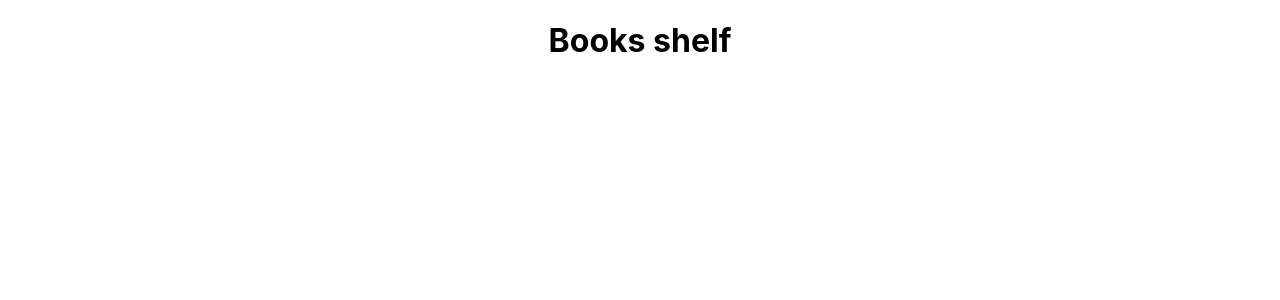
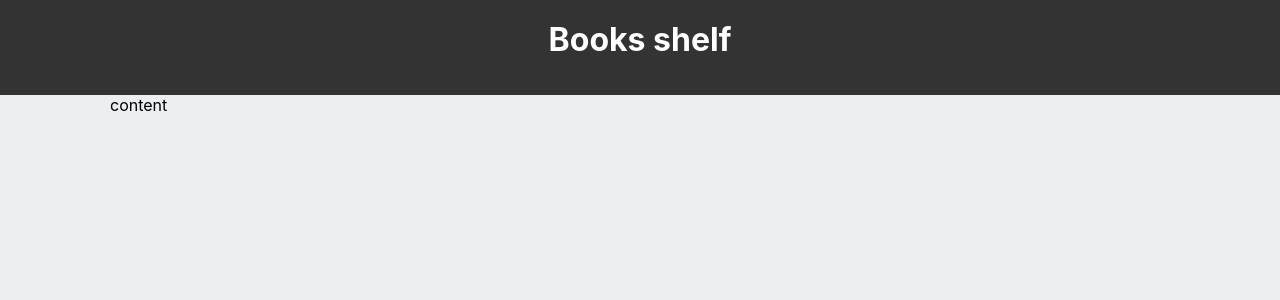
Before and after one commit to FluckyMENDES/the-book-shelf, a React (Create React App) app: page / in a window 1280 px wide. Shown: the top 300 px of the page. Built offline with nearby package versions, Linux system fonts and the light colour scheme.

Commit message:
General page markup. Added Preloader component.

```diff
--- a/src/App.css
+++ b/src/App.css
@@ -1,38 +1,4 @@
-.App {
-  text-align: center;
+.container {
+  max-width: 1060px;
+  margin: 0 auto;
 }
-
-.App-logo {
-  height: 40vmin;
-  pointer-events: none;
-}
-
-@media (prefers-reduced-motion: no-preference) {
-  .App-logo {
-    animation: App-logo-spin infinite 20s linear;
-  }
-}
-
-.App-header {
-  background-color: #282c34;
-  min-height: 100vh;
-  display: flex;
-  flex-direction: column;
-  align-items: center;
-  justify-content: center;
-  font-size: calc(10px + 2vmin);
-  color: white;
-}
-
-.App-link {
-  color: #61dafb;
-}
-
-@keyframes App-logo-spin {
-  from {
-    transform: rotate(0deg);
-  }
-  to {
-    transform: rotate(360deg);
-  }
-}
--- a/src/App.js
+++ b/src/App.js
@@ -1,9 +1,10 @@
 import './App.css';
+import Layout from './components/Layout/Layout';
 
 function App() {
   return (
     <div className="App">
-      <h1>Books shelf</h1>
+      <Layout>content</Layout>
     </div>
   );
 }
--- /dev/null
+++ b/src/components/Header/Header.js
@@ -0,0 +1,14 @@
+import React from 'react';
+import classes from './Header.module.scss';
+
+const Header = () => {
+  return (
+    <header className={classes.Header}>
+      <div className="container">
+        <h1>Books shelf</h1>
+      </div>
+    </header>
+  );
+};
+
+export default Header;
--- /dev/null
+++ b/src/components/Header/Header.module.scss
@@ -0,0 +1,10 @@
+.Header {
+  padding: 2rem 1rem;
+  background-color: var(--color-gray-700);
+
+  & h1 {
+    margin: 0 0 0.5em;
+    color: var(--color-white);
+    text-align: center;
+  }
+}
--- /dev/null
+++ b/src/components/Layout/Layout.js
@@ -0,0 +1,14 @@
+import React from 'react';
+import Header from '../Header/Header';
+import classes from './Layout.module.scss';
+
+const Layout = ({ children }) => {
+  return (
+    <div className={classes.Layout}>
+      <Header />
+      <main className="container">{children}</main>
+    </div>
+  );
+};
+
+export default Layout;
--- /dev/null
+++ b/src/components/Layout/Layout.module.scss
@@ -0,0 +1,2 @@
+.Layout {
+}
--- a/src/index.css
+++ b/src/index.css
@@ -1,13 +1,69 @@
+:root {
+  --color-primary: #1877f2;
+  --color-primary-light: #2a86ff;
+  --color-primary-dark: #116adf;
+  --color-white: #ffffff;
+  --color-gray-50: #f4f5f7;
+  --color-gray-100: #edeef0;
+  --color-gray-150: #e7e8ec;
+  --color-gray-200: #dce1e6;
+  --color-gray-300: #c6cdd3;
+  --color-gray-400: #aeb7c2;
+  --color-gray-500: #818c99;
+  --color-gray-700: #333333;
+  --color-yellow: #ffffeb;
+  --color-red: #dc3545;
+  --header-height: 4.8rem;
+  --blocks-gap: 1.5rem;
+  --blocks-borader-radius: 4px;
+  --box-shadow: 0 1px 0 0 var(--color-gray-200), 0 0 0 1px var(--color-gray-100);
+}
+
+* {
+  box-sizing: border-box;
+}
+
+html {
+  font-size: 10px;
+}
+
 body {
   margin: 0;
-  font-family: -apple-system, BlinkMacSystemFont, 'Segoe UI', 'Roboto', 'Oxygen',
-    'Ubuntu', 'Cantarell', 'Fira Sans', 'Droid Sans', 'Helvetica Neue',
-    sans-serif;
+  font-family: -apple-system, BlinkMacSystemFont, 'Segoe UI', 'Roboto', 'Oxygen', 'Ubuntu',
+    'Cantarell', 'Fira Sans', 'Droid Sans', 'Helvetica Neue', sans-serif;
   -webkit-font-smoothing: antialiased;
   -moz-osx-font-smoothing: grayscale;
+  font-size: 1.6rem;
+  background-color: var(--color-gray-100);
 }
 
 code {
-  font-family: source-code-pro, Menlo, Monaco, Consolas, 'Courier New',
-    monospace;
+  font-family: source-code-pro, Menlo, Monaco, Consolas, 'Courier New', monospace;
 }
+
+ol,
+ul {
+  margin: 0;
+  padding: 0;
+  list-style: none;
+}
+
+p {
+  margin: 0;
+}
+
+img,
+svg {
+  max-width: 100%;
+  max-height: 100%;
+  height: auto;
+}
+
+hr {
+  border: 1px solid var(--color-gray-200);
+}
+
+a {
+  color: inherit;
+  text-decoration: none;
+}
```
Also changed, not shown: src/components/UI/Preloader/Preloader.js (added, +15 -0 lines), src/components/UI/Preloader/Preloader.module.scss (added, +8 -0 lines).
